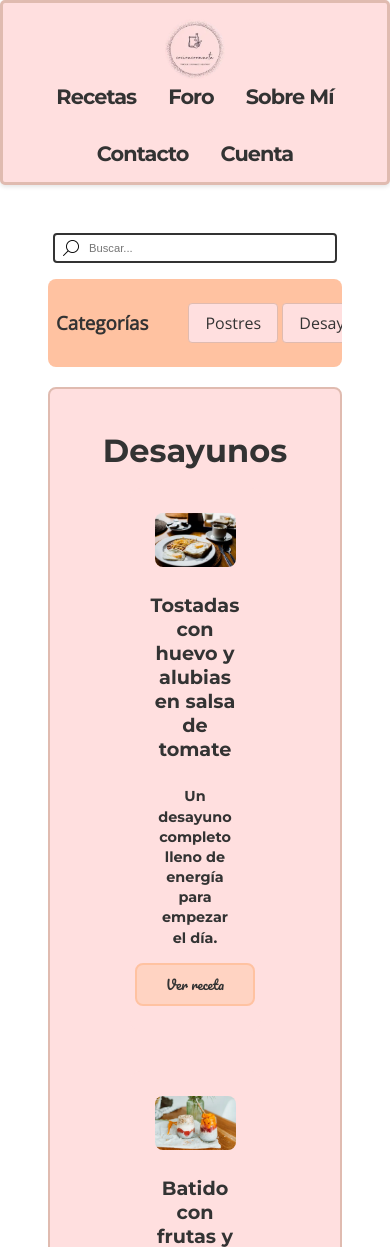
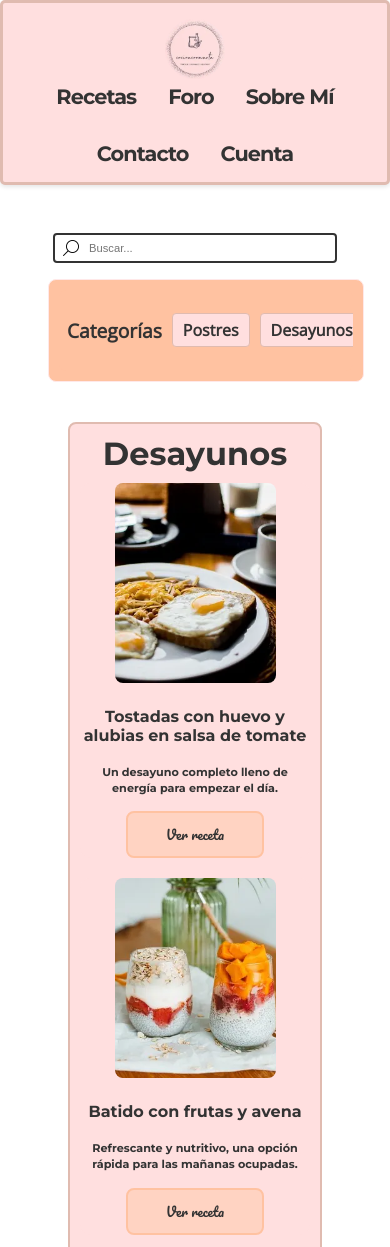
Before and after one commit to LauraNC28/DIW_WEB_NievasCoca_Laura, a website built with Parcel: page fuente/html/recetas2.html in a window 390 px wide. Shown: the top 1247 px of the page. Built offline with nearby package versions, Linux system fonts and the light colour scheme.

Commit message:
Más cambios

```diff
--- a/fuente/sass/pages/_contacto.scss
+++ b/fuente/sass/pages/_contacto.scss
@@ -1,4 +1,5 @@
 @use "../global/variables.scss" as v; // Importa las variables y les asigna el alias "v"
+@import '../../node_modules/@fortawesome/fontawesome-free/css/all.min.css';
 
 body {
     background-color: v.$color-fondo-contacto; // Color de fondo del cuerpo
--- a/fuente/sass/pages/_recetas.scss
+++ b/fuente/sass/pages/_recetas.scss
@@ -17,113 +17,146 @@ main {
     padding: 2rem; /* Relleno interno del elemento main */
     margin: 0 1rem; /* Márgenes laterales del elemento main */
 
-    /* Estilos para la caja de búsqueda */
-    .search-box {
-        display: flex; /* Usamos flexbox para el diseño */
-        align-items: center; /* Alineamos los elementos verticalmente */
-        margin: 1rem auto; /* Márgenes reducidos */
-        border: 2px solid v.$color-borde-buscador; /* Borde de la caja de búsqueda */
-        background-color: v.$color-fondo-buscador; /* Color de fondo de la caja de búsqueda */
-        border-radius: 4px; /* Bordes redondeados */
-        padding: 0.3rem 0.5rem; /* Relleno interno */
-        margin-bottom: 1rem; /* Margen inferior */
-        width: 600px; /* Ancho fijo */
-        max-width: 90%; /* Ancho máximo del 90% del contenedor */
+    /* Estilos para el contenedor principal */
+    .contenedor-principal {
+        display: flex; /* Organiza el menú y las recetas en una fila */
+        gap: 20px; /* Espacio entre el menú y las recetas */
+        padding: 20px; /* Padding interno */
+        max-width: 1200px; /* Ancho máximo del contenedor */
+        margin: 0 auto; /* Centra el contenedor */
 
-        /* Estilos para la imagen dentro de la caja de búsqueda */
-        img {
-            width: 1rem; /* Ancho de la imagen */
-            height: 1rem; /* Altura de la imagen */
-            margin-right: 0.4rem; /* Margen derecho */
+        @media (max-width: 1024px) {
+            flex-direction: column; /* Cambia a columna en pantallas pequeñas */
+        }
     }
 
-        /* Estilos para el campo de entrada dentro de la caja de búsqueda */
-        input {
-            border: none; /* Sin borde */
-            outline: none; /* Sin contorno al enfocar */
-            flex: 1; /* Ocupa todo el espacio disponible */
+    /* Estilos para el menú de categorías */
+    .menu-categorias {
+        width: 250px; /* Ancho fijo del menú */
+        background-color: v.$color-fondo;
+        border: 1px solid v.$color-borde-menu;
+        border-radius: 8px;
+        padding: 10px;
+
+        h2 {
+            text-align: center;
+            font-size: 1.2em;
+            margin-bottom: 10px;
+        }
+
+        ul {
+            list-style: none;
+            padding: 0;
+            margin: 0;
+
+            li {
+                display: flex;
+                align-items: center;
+                margin-bottom: 10px;
+
+                strong {
+                    background-color: v.$color-fondo-menu;
+                    color: v.$color-texto;
+                    width: 2rem;
+                    height: 2rem;
+                    border-radius: 50%;
+                    display: flex;
+                    justify-content: center;
+                    align-items: center;
+                    margin-right: 0.5rem;
+                    font-family: v.$fuente-principal;
+                    font-weight: 400;
+                }
+
+                a {
+                    text-decoration: none;
+                    color: v.$color-texto;
+                    font-family: v.$fuente-principal;
+                    font-weight: 600;
+                }
+            }
+        }
+
+        @media (max-width: 1024px) {
+            display: none; /* Oculta el menú en pantallas pequeñas */
         }
     }
 
     /* Estilos para el menú de categorías móvil */
     .menu-categorias-movil {
-        display: none; /* Ocultar el menú móvil en pantallas grandes */
+        display: none; /* Oculta el menú móvil en pantallas grandes */
+        overflow-x: auto; /* Permite el desplazamiento horizontal */
+        white-space: nowrap; /* Evita que los elementos se envuelvan */
+        background-color: v.$color-fondo-menu;
+        border: 1px solid v.$color-borde-menu;
+        border-radius: 8px;
+        padding: 10px;
+
+        .categorias {
+            h3 {
+                text-align: center;
+                font-size: 1.2em;
+                margin-right: 10px;
             }
 
-    /* Estilos para el contenedor principal */
-    .contenedor-principal {
-        display: flex; /* Usamos flexbox para el diseño */
+            ul {
+                list-style: none;
+                padding: 0;
+                margin: 0;
+                display: flex; /* Organiza los elementos en una fila */
+                gap: 10px; /* Espacio entre los elementos */
 
-        /* Estilos para el menú de categorías */
-        .menu-categorias {
-            width: 250px; /* Ancho fijo */
-            margin-right: 2rem; /* Margen derecho */
+                li {
+                    display: inline-block; /* Muestra los elementos en línea */
 
-            /* Estilos para la sección de categorías */
-            .categorias {
-                background-color: v.$color-fondo; /* Color de fondo */
-                border: 1px solid v.$color-borde-menu; /* Borde */
-                border-radius: 8px; /* Bordes redondeados */
-                overflow: hidden; /* Oculta el contenido que se desborda */
-
-                /* Estilos para el título de las categorías */
-                h2 {
-                    text-align: center; /* Alineación del texto en el centro */
-                    padding: 1rem 0; /* Relleno interno */
-                    margin: 0; /* Sin márgenes */
-                    font-weight: 600; /* Semibold */
-                    background-color: v.$color-fondo-categorias; /* Color de fondo */
-                }
-
-                /* Estilos para la lista de categorías */
-                ul {
-                    list-style: none; /* Elimina los puntos de la lista */
-                    padding: 0; /* Sin relleno interno */
-                    margin: 0; /* Sin márgenes */
-
-                    /* Estilos para los elementos de la lista de categorías */
-                    li {
-                        display: flex; /* Usamos flexbox para el diseño */
-                        align-items: center; /* Alineamos los elementos verticalmente */
-                        padding: 0.5rem 1rem; /* Relleno interno */
-                        border-bottom: 1px solid v.$color-borde-seccion; /* Borde inferior */
-
-                        /* Estilos para el elemento <strong> dentro de la lista */
-                        strong {
-                            background-color: v.$color-fondo-menu; /* Color de fondo */
-                            color: v.$color-texto; /* Color del texto */
-                            width: 2rem; /* Ancho fijo */
-                            height: 2rem; /* Altura fija */
-                            border-radius: 50%; /* Borde redondeado para hacerlo circular */
-                            display: flex; /* Usamos flexbox para el diseño */
-                            justify-content: center; /* Alineamos el contenido horizontalmente */
-                            align-items: center; /* Alineamos el contenido verticalmente */
-                            margin-right: 0.5rem; /* Margen derecho */
-                            font-family: v.$fuente-principal; /* Fuente Open Sans */
-                            font-weight: 400; /* Regular */
-                        }
-
-                        /* Estilos para los enlaces dentro de la lista */
                     a {
-                            text-decoration: none; /* Sin subrayado */
-                            color: v.$color-texto; /* Color del texto */
-                            font-family: v.$fuente-principal; /* Fuente Open Sans */
-                            font-weight: 600; /* Semibold */
-                            flex: 1; /* Ocupa todo el espacio disponible */
-                        }
-                    }
-
-                    /* Estilos para el último elemento de la lista */
-                    li:last-child {
-                        border-bottom: none; /* Sin borde inferior */
-                    }
+                        text-decoration: none;
+                        color: v.$color-texto;
+                        font-family: v.$fuente-principal;
+                        font-weight: 600;
+                        padding: 5px 10px;
+                        border: 1px solid v.$color-borde-seccion;
+                        border-radius: 4px;
+                        background-color: v.$color-fondo-categorias;
                     }
                 }
             }
         }
 
+        @media (max-width: 1024px) {
+            display: block; /* Muestra el menú móvil en pantallas pequeñas */
+        }
+    }
+
+    /* Estilos para la caja de búsqueda */
+    .search-box {
+        display: flex;
+        align-items: center;
+        margin: 1rem auto;
+        border: 2px solid v.$color-borde-buscador;
+        background-color: v.$color-fondo-buscador;
+        border-radius: 4px;
+        padding: 0.3rem 0.5rem;
+        margin-bottom: 1rem;
+        width: 600px;
+        max-width: 90%;
+
+        img {
+            width: 1rem;
+            height: 1rem;
+            margin-right: 0.4rem;
+        }
+
+        input {
+            border: none;
+            outline: none;
+            flex: 1;
+        }
+    }
+
     /* Estilos para la sección de recetas */
     .recetas {
+        flex: 1; /* Ocupa el espacio restante */
         text-align: center; /* Alineación del texto en el centro */
         margin: 20px 0; /* Márgenes superior e inferior */
         background-color: v.$color-seccion-titulo; /* Color de fondo */
@@ -136,85 +169,107 @@ main {
         /* Estilos para el título de las recetas */
         h1 {
             font-size: 2em; /* Tamaño de la fuente */
+            margin-bottom: 10px;
         }
     }
 
     /* Estilos para la cuadrícula de recetas */
     .recetas-grid {
-        display: flex; /* Usamos flexbox para el diseño */
-        justify-content: center; /* Alineamos los elementos horizontalmente */
-        gap: 20px; /* Espacio entre las recetas */
-        flex-wrap: wrap; /* Permite que las recetas se ajusten a varias líneas */
-        max-width: 100vw; /* Ancho máximo del 100% del viewport */
-        overflow: hidden; /* Oculta el contenido que se desborda */
-        max-width: 100%;
+        display: flex;
+        justify-content: center; /* Centra horizontalmente */
+        align-items: stretch; /* Centra verticalmente */
+        gap: 20px;
+        flex-wrap: wrap;
+        width: 100%; /* Ocupa todo el ancho disponible */
+        max-width: 100vw;
+        overflow: hidden;
+        padding: 0; /* Padding lateral */
+        margin: 0 auto;
 
-        /* Variables para el número de columnas */
-        $columns: f.grid-columns(1024px); /* Ejemplo: Para un ancho de pantalla de 1024px */
+        /* Estilos para dispositivos móviles */
+        @media (max-width: 767px) {
+            gap: 20px; /* Reduce el espacio entre las recetas */
+            padding: 0px; /* Añade un pequeño padding a los lados */
+        }
 
-        /* Estilos para una columna */
-        @if $columns == 1 {
         .receta {
-                max-width: 100%;
+            background-color: v.$color-fondo-receta;
+            font-family: v.$fuente-secundaria;
+            font-weight: 600;
+            text-align: center;
+            border-radius: 10px;
+            flex: 1;
+            max-width: 300px; /* Ancho máximo de cada tarjeta */
+            display: flex; /* Alinea el contenido verticalmente */
+            flex-direction: column;
+            align-items: center;
+            padding: 15px;
+
+            /* Ajustes para dispositivos móviles */
+            @media (max-width: 767px) {
+                width: 100%; /* Ocupa todo el ancho disponible */
+                max-width: 100%; /* Ocupa todo el ancho disponible en móviles */
+                margin: 0; /* Elimina márgenes */
+                padding: 0px; /* Reduce el padding interno */
             }
-        }
-        /* Estilos para dos columnas */
-        @else if $columns == 2 {
-            .receta {
-                max-width: 45%; /* Ajusta el ancho para dos columnas */
-            }
-        }
-        /* Estilos para tres columnas */
-        @else {
-            .receta {
-                max-width: 30%;
+
+            img {
+                width: 70%;
+                height: auto;
+                object-fit: contain;
+                border-radius: 8px;
+                margin: 0 auto; /* Centra la imagen */
+                margin-bottom: 10px; /* Espacio debajo de la imagen */
+
+                /* Ajustes para dispositivos móviles */
+                @media (max-width: 767px) {
+                    height: 200px; /* Aumenta la altura de la imagen */
+                    object-fit: cover; /* Ajusta la imagen para cubrir el espacio */
                 }
             }
 
-        /* Interpolación para clases dinámicas */
-        @for $i from 1 through 3 {
-            .columna-#{$i} {
-                /* Estilos específicos para cada columna (si existen) */
-                @if $i == 2 { /* Ejemplo: estilos solo para la columna 2 */
-                    background-color: lightblue;
+            h2 {
+                font-size: 1em; /* Tamaño del título */
+                margin: 10px 0; /* Margen superior e inferior */
             }
+
+            p {
+                margin-top: 10px;
+                margin-bottom: 15px;
+                font-size: 0.9em;
+                line-height: 1.4;
+                flex: 1; /* Asegura que el texto ocupe el espacio restante */
+
+                /* Ajustes para dispositivos móviles */
+                @media (max-width: 767px) {
+                    font-size: 0.7em; /* Aumenta el tamaño del texto */
                 }
             }
         }
 
-    /* Estilos para las tarjetas de recetas */
-    .receta {
-        background-color: v.$color-fondo-receta; /* Color de fondo */
-        font-family: v.$fuente-secundaria; /* Fuente Montserrat */
-        font-weight: 600; /* Semibold */
-        text-align: center; /* Alineación del texto en el centro */
-        padding: 15px; /* Relleno interno */
-        border-radius: 10px; /* Bordes redondeados */
-        flex: 1; /* Ocupa todo el espacio disponible */
-        max-width: 100%;
-        flex-direction: column;
-        align-items: center;
+        /* Estilos para los botones de receta */
+        .boton-receta {
+            background-color: v.$color-boton;
+            border: 2px solid v.$color-borde-boton;
+            font-family: v.$fuente-decorativa;
+            font-weight: 400;
+            padding: 5px 10px;
+            border-radius: 8px;
+            text-align: center; /* Centrar el texto */
+            display: inline-block; /* Asegurar que el botón no ocupe todo el ancho */
+            cursor: pointer;
+            color: v.$color-texto;
 
-        /* Operador para calcular un tamaño dinámico (opcional) */
-        $padding-extra: 10px;
-        padding: 15px + $padding-extra; // Suma un valor extra al padding
+            &:hover {
+                background-color: v.$color-borde-boton;
             }
 
-    /* Estilos para las imágenes dentro de las tarjetas de recetas */
-    .receta picture {
-        display: block; /* Ocupa todo el ancho disponible */
-        width: 100%; /* Ancho del 100% de la tarjeta */
-        height: auto; /* Altura automática para mantener la proporción */
+            /* Ajustes para dispositivos móviles */
+            @media (max-width: 767px) {
+                width: 60%; /* Ocupa todo el ancho disponible */
+                padding: 10px; /* Aumenta el padding para facilitar el clic */
             }
-
-    .receta img {
-        width: 100%; /* Ancho del 100% del contenedor */
-        height: auto; /* Altura automática para mantener la proporción */
-        object-fit: contain; /* Ajusta la imagen al contenedor sin distorsionar */
-        border-radius: 8px; /* Bordes redondeados */
-        max-width: 100%; /* La imagen no superará el ancho de su contenedor */
-        height: auto; /* Mantiene la proporción de la imagen */
-        margin-bottom: 10px; /* Reduce el margen inferior */
+        }
     }
 
     /* Evitar carga innecesaria de imágenes en Firefox */
@@ -224,41 +279,18 @@ main {
             width: auto; /* Permite que Firefox elija la imagen óptima */
         }
     }
-
-    .receta p {
-        margin-top: 10px;
-        margin-bottom: 15px;
-        font-size: 0.9em;
-        line-height: 1.4;
-    }
-
-    /* Estilos para los botones de receta */
-    .boton-receta {
-        background-color: v.$color-boton; /* Color de fondo del botón */
-        border: 2px solid v.$color-borde-boton; /* Borde del botón */
-        font-family: v.$fuente-decorativa; /* Fuente de texto decorativa */
-        font-weight: 400; /* Texto normal */
-        padding: 8px 15px; /* Relleno interno */
-        border-radius: 8px; /* Bordes redondeados */
-        cursor: pointer; /* Cursor de puntero al pasar por encima */
-        color: v.$color-texto; /* Color de texto */
-
-        &:hover { /* Estilos al pasar el ratón por encima */
-            background-color: v.$color-borde-boton; /* Cambia el color de fondo */
-        }
-    }
 }
 
 @media (max-width: 1024px) {
     .search-box {
         width: 90%;
         margin: 20px auto;
-    }
 
-    .search-box input[type="text"] {
+        input[type="text"] {
             padding: 2px 4px;
             font-size: 0.7em;
             width: 90%;
+        }
     }
 
     .menu-categorias {
@@ -271,10 +303,8 @@ main {
         display: block;
         margin-top: 10px;
         z-index: 9999 !important;
-        display: block !important;
-    }
 
-    .menu-categorias-movil .categorias {
+        .categorias {
             display: flex;
             align-items: center;
             overflow-x: auto;
@@ -282,13 +312,11 @@ main {
             padding: 0.5rem;
             background-color: v.$color-fondo-menu;
             border-radius: 8px;
-    }
 
-    .menu-categorias-movil .categorias li {
+            li {
                 display: inline-block;
-    }
 
-    .menu-categorias-movil .categorias li a {
+                a {
                     display: block;
                     padding: 0.5rem 1rem;
                     border: 1px solid v.$color-borde-seccion;
@@ -299,44 +327,57 @@ main {
                     font-weight: 400;
                     font-family: v.$fuente-principal;
                 }
+            }
+        }
+    }
+
+    .recetas {
+        h1 {
+            margin-top: 0; /* Elimina el margen superior */
+            margin-bottom: 0; /* Elimina el margen inferior */
+        }
+    }
 
     .receta {
         width: 100%;
         max-width: 80%; /* Reduce el ancho de las tarjetas */
         margin-bottom: 20px;
         padding: 10px; /* Reduce el padding */
+        margin: 0;
+
+        img {
+            max-width: 100%; /* Amplía la imagen */
+            height: auto;
+            margin: 0 auto; /* Centra la imagen */
         }
 
-    .receta img {
-        max-width: 80%; /* Reduce el tamaño de las imágenes */
+        h2 {
+            font-size: 1.2em; /* Reduce el tamaño de fuente del título */
+        }
+
+        p {
+            margin-top: 0; /* Elimina el margen superior */
+            margin-bottom: 0; /* Elimina el margen inferior */
+        }
     }
 
     .recetas-grid {
         gap: 10px; /* Reduce el espacio entre las tarjetas */
     }
 
-    .receta h2 {
-        font-size: 1.2em; /* Reduce el tamaño de fuente del título */
-    }
-
-    .receta p {
-        font-size: 0.9em; /* Reduce el tamaño de fuente del párrafo */
-    }
-
     .boton-receta {
         padding: 8px 16px; /* Reduce el padding del botón */
     }
+}
 
-    /* Estilos específicos para max-width: 768px */
 @media (max-width: 768px) {
     .recetas {
         padding: 5px;
-            margin: 10px 0;
+        margin: 0 10px;
+
+        h1 {
+            font-size: 1.5em;
         }
-
-        .recetas h1 {
-            font-size: 1.9em;
-            margin-bottom: 18px;
     }
 
     .recetas-grid {
@@ -348,25 +389,31 @@ main {
     .receta {
         display: flex;
         text-align: center;
-            max-width: 90%;
+        max-width: 100%;
         padding: 5px;
+        margin: 0;
+
+        img {
+            width: auto;
+            max-width: 110%; /* Hace la imagen aún más grande */
+            height: auto;
+            margin: 0 auto; /* Centra la imagen */
         }
 
-        .receta img {
-            display: block;
-            margin: 0 auto;
-            max-width: 80%;
-        }
-
-        .receta p {
+        p {
             font-size: 1.1em;
             line-height: 1.2;
-            margin-bottom: 24px;
+        }
     }
 
     .boton-receta {
         justify-content: center;
-            padding: 12px 24px;
+        padding: 10px 20px;
     }
 }
+
+@media (min-width: 768px) {
+    .recetas-grid {
+        grid-template-columns: 1fr 1fr; /* Dos columnas en pantallas medianas y grandes */
     }
+}
```
Lines whose indentation alone changed are shown as unchanged.
